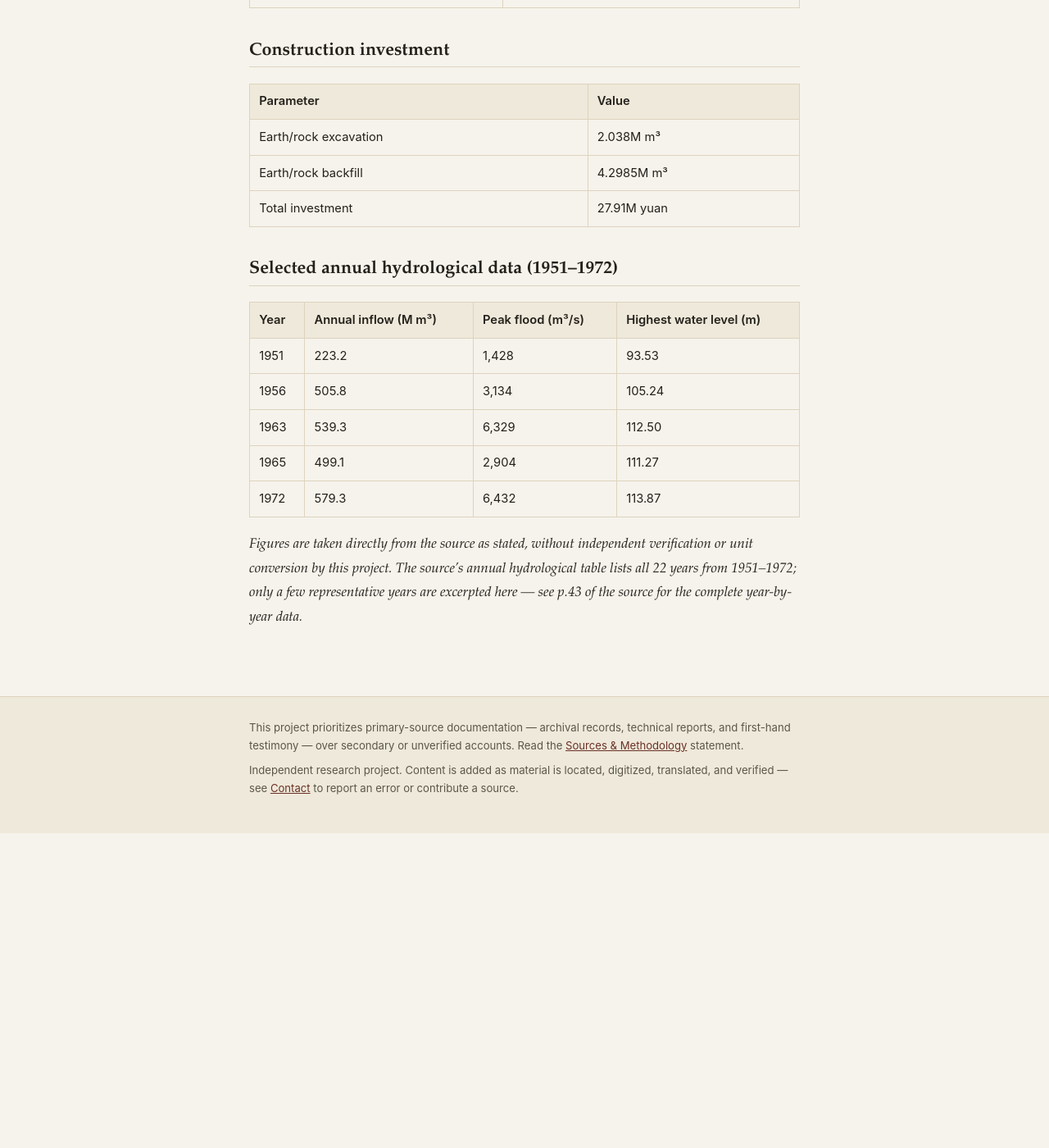
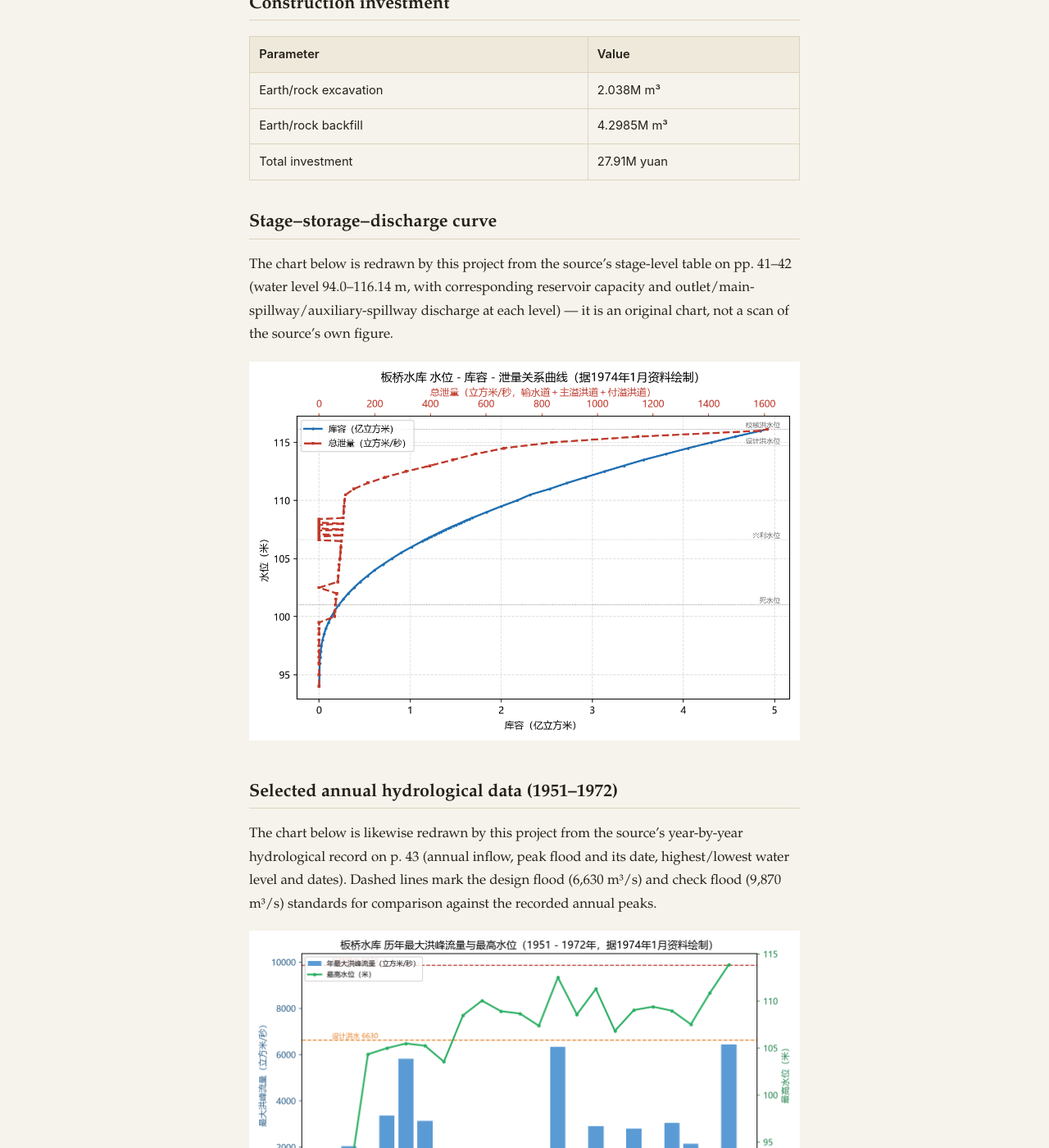
Before and after one commit to Banqiao758/Banqiao758.github.io, a Jekyll site: the page built from en/data/engineering/banqiao.md, in a window 1280 px wide and 1400 px high, scrolled down 2717 px. Shown: the whole window at 82% size. Built offline with Jekyll 4.4.1, drawn with Linux system fonts in a browser that asks for light colours; before the commit the page ends 3733 px from its top, so only the background shows below that; some of the changed text lies outside the part shown.

Commit message:
Add stage-storage-discharge and hydrograph charts for Banqiao and Shimantan
Generates two chart types per reservoir from the full data already
extracted from 河南省水库基本资料汇编 (Jan 1974):
- Stage-storage-discharge curve: water level vs. reservoir capacity and
  total outlet/spillway discharge, using the complete point set from the
  source's stage tables (pp.41-42 Banqiao, pp.83-84 Shimantan) rather
  than the handful of representative rows in the text tables.
- Annual hydrograph: peak flood discharge and highest water level by
  year (1951-1972 Banqiao, 1952-1972 Shimantan), with design/check flood
  standards marked for reference.

Charts are original visualizations generated by this project directly
from the numeric data points (matplotlib), not reproductions of the
source's own printed figures. Saved to assets/images/data/ and embedded
in both language versions of each reservoir's page alongside the existing
summary tables.

Co-Authored-By: Claude Sonnet 5 <noreply@anthropic.com>
Claude-Session: https://claude.ai/code/session_011K8hBuGivVWoMZaUZvczs4

```diff
--- a/en/data/engineering/banqiao.md
+++ b/en/data/engineering/banqiao.md
@@ -11,9 +11,7 @@ description: Engineering and hydrological specifications for Banqiao Reservoir p
 The figures below are drawn from 《河南省水库基本资料汇编》(Henan Province
 Reservoir Basic Data Compilation), compiled by the Henan Provincial
 Revolutionary Committee Water Resources Bureau (internal circulation,
-publication year not stated; the historical hydrological data it
-includes runs through 1972, so it must have been compiled between 1972
-and the "75.8" failure in 1975), pp. 38&ndash;43. This is pre-failure design
+January 1974), pp. 38&ndash;43. This is pre-failure design
 and operating data, and can be cross-referenced against this site's
 <a href="{{ '/en/archive/1980-banqiao-shimantan-lessons-report/' | relative_url }}">1980 Banqiao/Shimantan lessons-learned report</a>, which covers the
 aftermath.
@@ -74,7 +72,27 @@ aftermath.
 | Earth/rock backfill | 4.2985M m&sup3; |
 | Total investment | 27.91M yuan |
 
+## Stage&ndash;storage&ndash;discharge curve
+
+The chart below is redrawn by this project from the source's stage-level
+table on pp. 41&ndash;42 (water level 94.0&ndash;116.14 m, with corresponding
+reservoir capacity and outlet/main-spillway/auxiliary-spillway discharge
+at each level) &mdash; it is an original chart, not a scan of the source's
+own figure.
+
+<img src="{{ '/assets/images/data/banqiao-stage-storage-discharge.png' | relative_url }}" alt="Banqiao Reservoir stage-storage-discharge curve" style="max-width:100%;" />
+
 ## Selected annual hydrological data (1951&ndash;1972)
+
+The chart below is likewise redrawn by this project from the source's
+year-by-year hydrological record on p. 43 (annual inflow, peak flood and
+its date, highest/lowest water level and dates). Dashed lines mark the
+design flood (6,630 m&sup3;/s) and check flood (9,870 m&sup3;/s) standards
+for comparison against the recorded annual peaks.
+
+<img src="{{ '/assets/images/data/banqiao-hydrograph-1951-1972.png' | relative_url }}" alt="Banqiao Reservoir annual peak flood and highest water level, 1951-1972" style="max-width:100%;" />
+
+Selected years, in table form:
 
 | Year | Annual inflow (M m&sup3;) | Peak flood (m&sup3;/s) | Highest water level (m) |
 |---|---|---|---|
@@ -84,8 +102,6 @@ aftermath.
 | 1965 | 499.1 | 2,904 | 111.27 |
 | 1972 | 579.3 | 6,432 | 113.87 |
 
-*Figures are taken directly from the source as stated, without
-independent verification or unit conversion by this project. The source's
-annual hydrological table lists all 22 years from 1951&ndash;1972; only a
-few representative years are excerpted here &mdash; see p.43 of the source
-for the complete year-by-year data.*
+*Figures and chart data points are taken directly from the source as
+stated, without independent verification or unit conversion by this
+project. See p. 43 of the source for the complete year-by-year data.*
```
Also changed, not shown: data/engineering/banqiao.md (+19 -5 lines), data/engineering/shimantan.md (+19 -5 lines), en/data/engineering/shimantan.md (+22 -8 lines), assets/images/data/banqiao-hydrograph-1951-1972.png (added), assets/images/data/banqiao-stage-storage-discharge.png (added), assets/images/data/shimantan-hydrograph-1952-1972.png (added), assets/images/data/shimantan-stage-storage-discharge.png (added).
